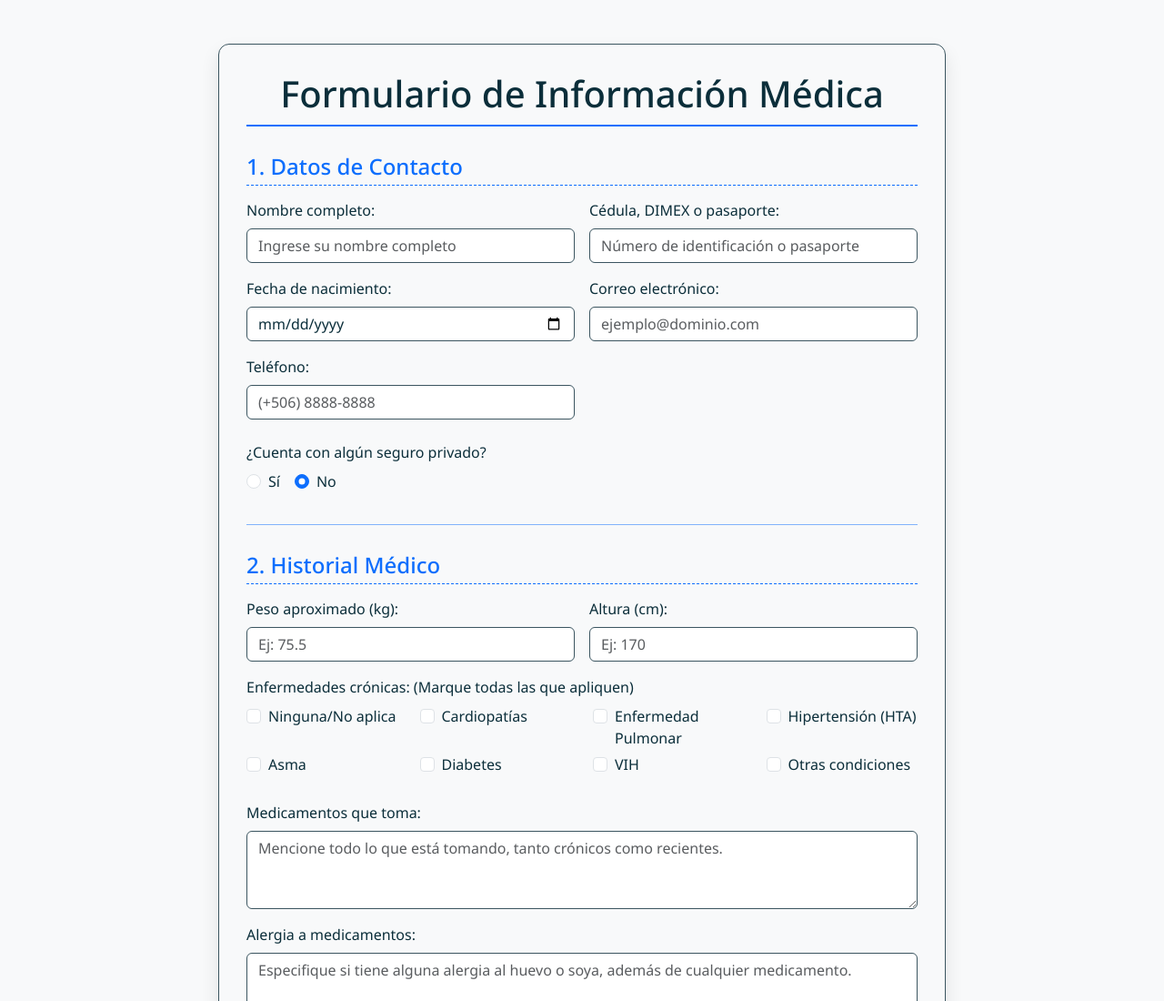
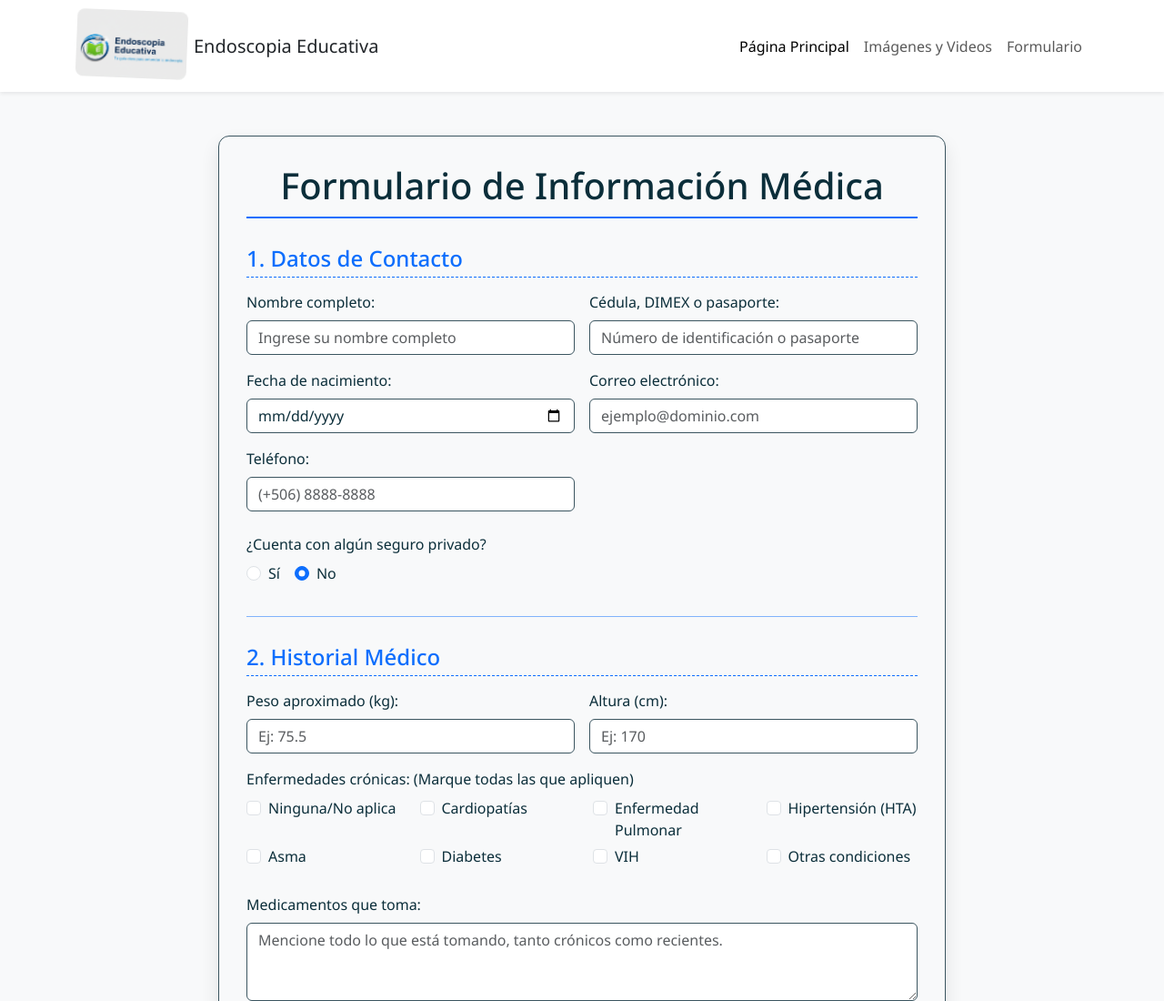
Before and after one commit to noafro21/recurso-educativo, a website: page formulario.html in a window 1280 px wide. Shown: the top 1100 px of the page at 91% size. Drawn offline with nearby package versions, Linux system fonts and the light colour scheme; no server answers.

Commit message:
Actualizar rutas de carga del encabezado en formulario, galería e index.html

```diff
--- a/formulario.html
+++ b/formulario.html
@@ -21,10 +21,12 @@
 
 <body>
     <!--Cargar el encabezado desde header.html-->
+    <!--Cargar el encabezado desde header.html-->
     <div id="new-header">
         <script>
-            $("#new-header").load("../pages/header.html");
+            $("#new-header").load("header.html");
         </script>
+    </div>
     </div>
     <!-- Cuerpo principal de formulario-->
     <main>
```
Also changed, not shown: gallery.html (+1 -1 lines), index.html (+1 -1 lines).
